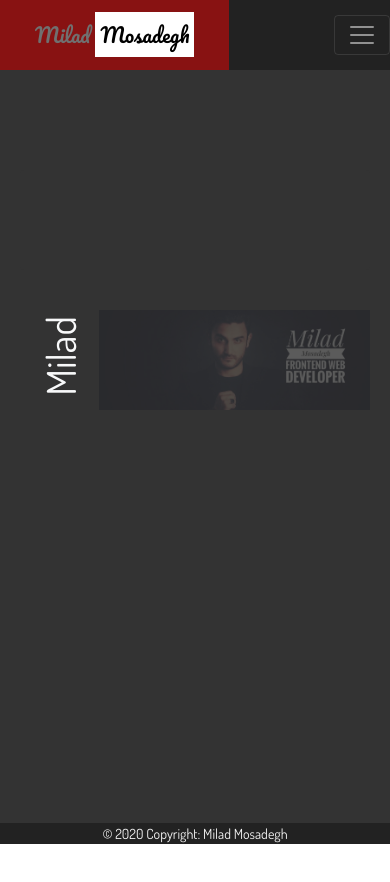
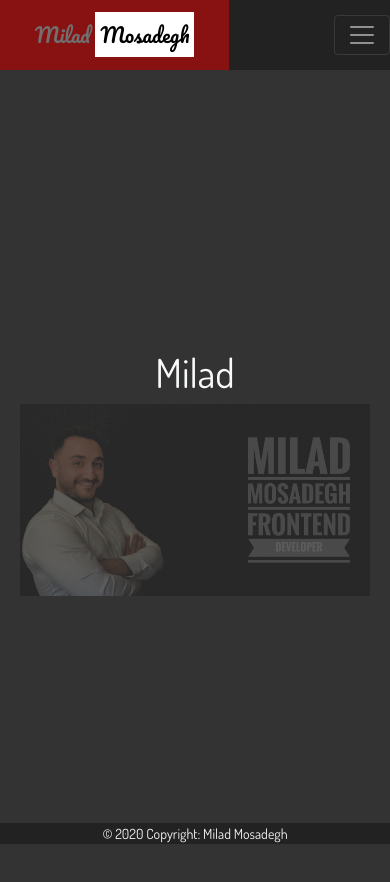
Before and after one commit to Milad-mosadegh/My-Portfolio, a React (Create React App) app: page /home in a window 390 px wide. Shown: the top 882 px of the page. Before the commit the page ends 844 px from the top, so only its background shows below. Built offline with nearby package versions, Linux system fonts and the light colour scheme.

Commit message:
full bug Fixed

```diff
--- a/src/App.js
+++ b/src/App.js
@@ -21,7 +21,7 @@ import Footer from './components/footer/Footer';
 
 function App() {
   return (
-    <div>
+    <div className="light-dark-bg">
       <Router>
         {/* <MyNavbar /> */}
         <Switch>
--- a/src/components/Certificate/Certificate.js
+++ b/src/components/Certificate/Certificate.js
@@ -18,14 +18,14 @@ import './style.css'
 
 function Certificate() {
     return (
-        <div className="certificate">
+        <div className="certificate light-dark-bg">
             <MyNavbar />
 
             <Fade cascade right duration={1200}>
                 <div className="certificate-content">
 
 
-                    <div className="certificate-card">
+                    <div className="certificate-card ">
                         <svg className="bi bi-award-fill " width="1em" height="1em" viewBox="0 0 16 16" fill="currentColor" xmlns="http://www.w3.org/2000/svg">
                             <path d="M8 0l1.669.864 1.858.282.842 1.68 1.337 1.32L13.4 6l.306 1.854-1.337 1.32-.842 1.68-1.858.282L8 12l-1.669-.864-1.858-.282-.842-1.68-1.337-1.32L2.6 6l-.306-1.854 1.337-1.32.842-1.68L6.331.864 8 0z" />
                             <path d="M4 11.794V16l4-1 4 1v-4.206l-2.018.306L8 13.126 6.018 12.1 4 11.794z" />
@@ -45,7 +45,7 @@ function Certificate() {
                 </Button>
                     </div>
 
-                    <div className="certificate-card">
+                    <div className="certificate-card ">
                         <svg className="bi bi-award-fill " width="1em" height="1em" viewBox="0 0 16 16" fill="currentColor" xmlns="http://www.w3.org/2000/svg">
                             <path d="M8 0l1.669.864 1.858.282.842 1.68 1.337 1.32L13.4 6l.306 1.854-1.337 1.32-.842 1.68-1.858.282L8 12l-1.669-.864-1.858-.282-.842-1.68-1.337-1.32L2.6 6l-.306-1.854 1.337-1.32.842-1.68L6.331.864 8 0z" />
                             <path d="M4 11.794V16l4-1 4 1v-4.206l-2.018.306L8 13.126 6.018 12.1 4 11.794z" />
@@ -64,7 +64,7 @@ function Certificate() {
                 </Button>
                     </div>
 
-                    <div className="certificate-card">
+                    <div className="certificate-card ">
                         <svg className="bi bi-award-fill " width="1em" height="1em" viewBox="0 0 16 16" fill="currentColor" xmlns="http://www.w3.org/2000/svg">
                             <path d="M8 0l1.669.864 1.858.282.842 1.68 1.337 1.32L13.4 6l.306 1.854-1.337 1.32-.842 1.68-1.858.282L8 12l-1.669-.864-1.858-.282-.842-1.68-1.337-1.32L2.6 6l-.306-1.854 1.337-1.32.842-1.68L6.331.864 8 0z" />
                             <path d="M4 11.794V16l4-1 4 1v-4.206l-2.018.306L8 13.126 6.018 12.1 4 11.794z" />
@@ -83,7 +83,7 @@ function Certificate() {
                 </Button>
                     </div>
 
-                    <div className="certificate-card">
+                    <div className="certificate-card ">
                         <svg className="bi bi-award-fill " width="1em" height="1em" viewBox="0 0 16 16" fill="currentColor" xmlns="http://www.w3.org/2000/svg">
                             <path d="M8 0l1.669.864 1.858.282.842 1.68 1.337 1.32L13.4 6l.306 1.854-1.337 1.32-.842 1.68-1.858.282L8 12l-1.669-.864-1.858-.282-.842-1.68-1.337-1.32L2.6 6l-.306-1.854 1.337-1.32.842-1.68L6.331.864 8 0z" />
                             <path d="M4 11.794V16l4-1 4 1v-4.206l-2.018.306L8 13.126 6.018 12.1 4 11.794z" />
--- a/src/components/Certificate/style.css
+++ b/src/components/Certificate/style.css
@@ -1,10 +1,8 @@
 .certificate{
-    background: #333;
     height: 100vh;
 }
 
 .certificate-content{
-    height: 85%;
     display: flex;
     flex-wrap: wrap;
     justify-content: space-around;
@@ -14,12 +12,13 @@
 .certificate-card{
     display: flex;
     flex-direction: column;
-    width: 400px;
+    width: 350px;
     text-align: center;
     padding: 30px;
     border-radius: 20px;
     box-shadow: 10px 10px 30px rgba(0, 0, 0, 0.548);
     transition: 0.5s;
+    margin-top: 40px;
 }
 
 .certificate-card:hover{
@@ -29,7 +28,7 @@
 }
 
 .certificate-card h1{
-    font-size: 50px;
+    font-size: 30px;
     color: whitesmoke;
     border-bottom:2px solid #555;
     border-right:2px solid #555;
@@ -37,13 +36,13 @@
 
 .certificate-card img{
     width: 100%;
-    height: 400px;
+    height: 350px;
 
 }
 
 .certificate-card svg
 {
-    font-size: 60px;
+    font-size: 50px;
     margin-top: -60px;
     margin-left: -40px;
     color: goldenrod;
@@ -60,7 +59,11 @@
     border-color: rgb(136, 18, 18);
 }
 
-@media only screen and (max-width:600px){
+@media only screen and (max-width:480px){
+    .certificate{
+        height: 200vh;
+    }
+
     .certificate-card{
         width: 70%;
         margin-top: 50px;
--- a/src/components/Home/home.js
+++ b/src/components/Home/home.js
@@ -2,7 +2,7 @@ import React from 'react'
 import MyNavbar from '../myNavbar'
 
 import pic1 from '../../images/pic1.JPG'
-import pic2 from '../../images/banner.jpg'
+import pic2 from '../../images/milad-1.JPG'
 import Zoom from 'react-reveal/Zoom'
 
 import './homeStyle.css'
@@ -12,7 +12,7 @@ function Home() {
             <MyNavbar />
             <Zoom>
 
-                <div className="home ">
+                <div className="home vh-100">
                     <div className="myContainer">
                         <div className="card">
                             <div className="face face1">
--- a/src/components/Home/homeStyle.css
+++ b/src/components/Home/homeStyle.css
@@ -1,7 +1,6 @@
 .home-wrap{
    padding: 0;
     margin: 0;
-    height: 100vh;
     box-sizing: border-box;
 }
 
@@ -23,7 +22,7 @@
     position: relative;
     background: #333;
     border: none;
-    margin: 100px auto;
+    margin: 60px auto;
 }
 
 
@@ -67,7 +66,7 @@
 
     height: 100%;
    background: rgb(136, 18, 18);
-   padding: 140px  0px  ;
+   padding: 220px  0px  ;
    transition: 0.5s;
 }
 
@@ -110,19 +109,39 @@
 
 /* -==================================== */
 
-@media only screen and (max-width:600px){
-   .myContainer .card .face{
-        width: 350px;
+@media only screen and (max-width:480px){
+
+    .myContainer .card {
+        margin-top:0px;
     }
 
+    .myContainer .card .face{
+        width: 350px;
+        display: flex;
+        flex-direction: column;
+    }
+    .face.face1 .content img{
+            width: 100%;
+        }
+
     .myContainer .card .face.face1{
-        transform: translateY(140px);
+        transform: translateY(10px);
+    }
+
+     .myContainer .card .face.face1 .content{
+        width: 350px;
     }
 
     .myContainer .card:hover .face.face1 .red-box{
         height: 30%;
+        width: 100%;
         padding: 22px  0px  ;
+        text-align: center;
     }
+
+    .myContainer .card .face.face1 .red-box h1{
+       transform: rotate(0);
+}
 
     .myContainer .card .face.face2 .content h2{
         margin: 10px 0 0 ;
--- a/src/components/Skills/cardStyle.css
+++ b/src/components/Skills/cardStyle.css
@@ -4,7 +4,6 @@
 
 .skills{
     background: #333;
-    height: 120vh;
 }
 
 .skills h2{
@@ -20,9 +19,6 @@
     font-weight: 700;
 }
 
-.card-content > h1{
-
-}
 
 
 
@@ -47,10 +43,7 @@
 }
 
 @media only screen and (max-width:600px){
-    .skills{
 
-        height: 160vh;
-    }
     .card-title{
         font-size: 30px;
     }
--- a/src/components/contact/contact.js
+++ b/src/components/contact/contact.js
@@ -7,7 +7,7 @@ import './contactStyle.css'
 
 function Contact() {
     return (
-        <div className="contact ">
+        <div className="contact vh-100">
             <MyNavbar />
 
             <div className=" vasat">
@@ -51,9 +51,11 @@ function Contact() {
                             </div>
                         </div>
                     </Zoom>
-                    <div className="band-2">
-                        <div className="band-3">Thanks For Your Attention</div>
-                    </div>
+                    <Zoom>
+                        <div className="band-2">
+                            <div className="band-3">Thanks For Your Attention</div>
+                        </div>
+                    </Zoom>
                 </div>
             </div>
         </div>
--- a/src/components/contact/contactStyle.css
+++ b/src/components/contact/contactStyle.css
@@ -34,7 +34,8 @@
     padding: 20px;
     font-family: 'Pacifico', cursive;
     border-radius: 0 100px 100px 0;
-    box-shadow: 2px 10px 20px rgba(0, 0, 0, 0.568);
+    box-shadow: 5px 5px 10px rgba(255, 0, 0, 0.513);
+    /* box-shadow: 2px 10px 20px rgba(0, 0, 0, 0.568); */
 
 }
 
--- a/src/components/landingPage/landingStyle.css
+++ b/src/components/landingPage/landingStyle.css
@@ -34,7 +34,7 @@
     margin-bottom: 10px;
 }
 
-@media only screen and (max-width:600px){
+@media only screen and (max-width:480px){
     .landing h1{
         font-size: 30px;
         font-weight: 700;
--- a/src/components/navStyle.css
+++ b/src/components/navStyle.css
@@ -34,11 +34,14 @@
     font-size: 20px;
     margin-left: 10px;
     text-transform: uppercase;
+    transition: 0.5s;
 }
 
 .links:hover{
     text-decoration: none;
     color: white;
+    letter-spacing: 5px;
+    transition: 0.5s;
 }
 
 a{
```
Also changed, not shown: src/images/milad-1.JPG (added), src/images/milad-2.PNG (added).
